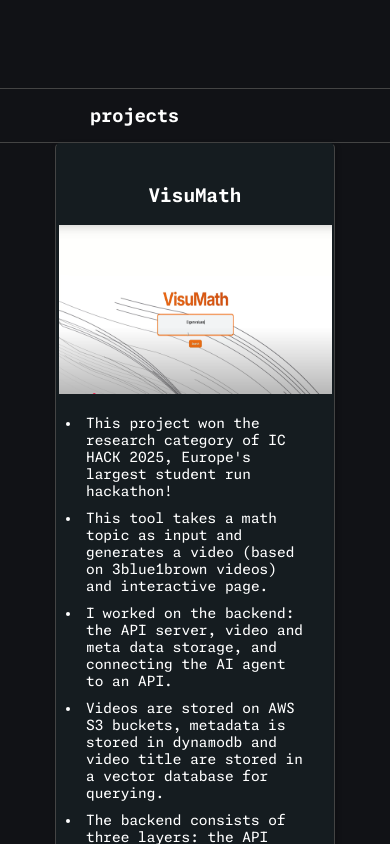
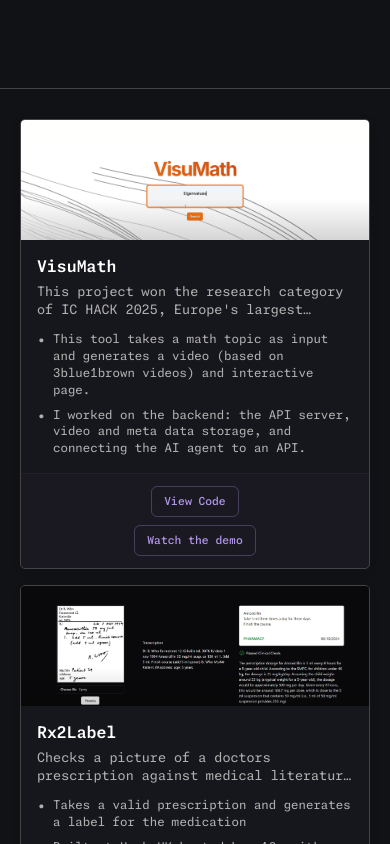
Before and after one commit to jaym-01/jellyware, a Next.js app: page / in a window 390 px wide. Shown: the part 2700-3544 px from the top of the page. Built offline with nearby package versions, Linux system fonts and the light colour scheme.

Commit message:
projects changed

```diff
--- a/src/components/Home/Projects/Projects.tsx
+++ b/src/components/Home/Projects/Projects.tsx
@@ -13,27 +13,29 @@
 }) {
   return (
     <section className={styles.projectWrapper} {...props}>
-      <h2>projects</h2>
       <div className={styles.projectGrid}>
         {projects.map((project, i) => (
           <motion.div
             key={i}
-            className={styles.projectContainer}
             initial={{
               opacity: 0,
+              y: 20,
             }}
             whileInView={{
               opacity: 1,
+              y: 0,
             }}
             transition={{
-              duration: 0.3 * ((i + 2) / 2),
-              ease: "easeInOut",
+              duration: 0.4,
+              delay: i * 0.1,
+              ease: "easeOut",
             }}
             viewport={{
               root: parentRef,
+              once: true,
             }}
           >
-            <ProjectBox project={project} />
+            <ProjectCard project={project} />
           </motion.div>
         ))}
       </div>
@@ -41,50 +43,44 @@
   );
 }
 
-function ProjectBox({ project }: { project: Project }) {
+function ProjectCard({ project }: { project: Project }) {
   return (
-    <div className={styles.projectBox}>
-      <h3
-        style={{
-          width: "100%",
-          textAlign: "center",
-        }}
-      >
-        {project.title}
-      </h3>
-      <div className={styles.imgWrapper}>
+    <div className={styles.projectCard}>
+      <div className={styles.projectHeader}>
         <Image
           src={`/projects/${project.img}`}
-          alt=""
-          width={1000}
-          height={1000}
-          style={{
-            height: "100%",
-            width: "auto",
-            maxWidth: "70vw",
-          }}
+          alt={project.title}
+          width={300}
+          height={150}
+          className={styles.projectImage}
         />
       </div>
-      <ul>
-        {project.description.map((txt, i) => (
-          <li key={i} style={{ padding: 5 }}>
-            {txt}
-          </li>
-        ))}
-      </ul>
 
-      <div className={styles.linkWrapper}>
+      <div className={styles.projectContent}>
+        <h3 className={styles.projectTitle}>{project.title}</h3>
+        <p className={styles.projectSubtitle}>{project.description[0]}</p>
+
+        <ul className={styles.projectDetails}>
+          {project.description.slice(1, 3).map((desc, i) => (
+            <li key={i}>{desc}</li>
+          ))}
+        </ul>
+      </div>
+
+      <div className={styles.projectFooter}>
         {project.src && (
-          <a href={project.src} target="_blank">
+          <a href={project.src} target="_blank" className={styles.projectLink}>
             View Code
           </a>
         )}
-        {project.extra_link && project.extra_link_text && (
-          <div style={{ flexGrow: "1", textAlign: "end" }}>
-            <a href={project.extra_link} target="_blank">
-              {project.extra_link_text}
-            </a>
-          </div>
+        {project.extra_link && (
+          <a
+            href={project.extra_link}
+            target="_blank"
+            className={styles.projectLink}
+          >
+            {project.extra_link_text || "Demo"}
+          </a>
         )}
       </div>
     </div>
--- a/src/styles/components/home/projects.module.scss
+++ b/src/styles/components/home/projects.module.scss
@@ -1,82 +1,196 @@
 @use "../../variables.module" as *;
 
-$px: $background-padding + 20px;
-
-.projectWrapper h2 {
-  padding-left: $px + 40px;
-  font-size: 18px;
+.projectWrapper {
+  position: relative;
+  width: 100%;
+  padding: 0;
+  border-top: none;
+  border-bottom: 1px solid $border-color;
 }
 
 .projectGrid {
-  display: flex;
-  flex-wrap: wrap;
-  row-gap: 40px;
+  padding: 40px calc($background-padding + 1px);
+  max-width: 1200px;
+  margin: 0 auto;
+  border-left: 1px solid $border-color;
+  border-right: 1px solid $border-color;
+  display: grid;
+  grid-template-columns: repeat(auto-fit, minmax(320px, 1fr));
+  gap: 24px;
+  align-items: stretch;
+  box-sizing: border-box;
 }
 
-.projectContainer {
-  flex: 1;
+.projectCard {
+  background: rgba(176, 149, 234, 0.03);
+  border: 1px solid $border-color;
+  border-radius: $rad;
   display: flex;
-  justify-content: center;
+  flex-direction: column;
+  transition: all 0.3s ease;
+  overflow: hidden;
+  box-shadow: 0 2px 8px rgba(0, 0, 0, 0.1);
+  height: 100%;
 
-  border-top: 1px solid $border-color;
-  border-bottom: 1px solid $border-color;
-
-  padding-left: $px;
-  padding-right: $px;
+  &:hover {
+    transform: translateY(-4px);
+    box-shadow: 0 8px 20px rgba(0, 0, 0, 0.15);
+    border-color: rgba(176, 149, 234, 0.3);
+  }
 }
 
-.projectBox {
-  border-radius: $rad;
-  background-color: $primaryColor;
-  padding: 25px;
-  box-shadow: 1px 2px 5px 1px rgba(0, 0, 0, 0.2);
-  transition: all 0.2s ease-in-out;
-
-  display: flex;
-  flex-direction: column;
-
-  width: 500px;
-
-  border-left: 1px solid $border-color;
-  border-right: 1px solid $border-color;
-  border-top: 1px solid transparent;
-  border-bottom: 1px solid transparent;
+.projectHeader {
+  width: 100%;
+  height: 150px;
+  overflow: hidden;
+  background: rgba(176, 149, 234, 0.05);
 }
 
-.projectBox:hover {
-  transform: translate(-5px, -5px);
-  box-shadow: 5px 5px 0px 0px rgba(0, 0, 0, 0.2);
-  border-top: 1px solid $border-color;
-  border-bottom: 1px solid $border-color;
+.projectImage {
+  width: 100%;
+  height: 100%;
+  object-fit: cover;
+  display: block;
+  transition: transform 0.3s ease;
 }
 
-.imgWrapper {
-  display: flex;
-  justify-content: center;
-  height: 20vh;
-  width: 100%;
+.projectContent {
+  padding: 20px;
+  flex: 1;
 }
 
-.linkWrapper {
-  flex-grow: 1;
-  display: flex;
-  align-items: flex-end;
+.projectTitle {
+  font-size: 18px;
+  font-weight: 600;
+  color: $text-primary;
+  margin: 0 0 6px 0;
+  line-height: 1.3;
 }
 
-.linkWrapper * {
-  color: #6fc7c0;
+.projectSubtitle {
+  font-size: 14px;
+  color: $text-secondary;
+  margin: 0 0 16px 0;
+  line-height: 1.4;
+  display: -webkit-box;
+  -webkit-line-clamp: 2;
+  line-clamp: 2;
+  -webkit-box-orient: vertical;
+  overflow: hidden;
+}
+
+.projectDetails {
+  list-style: none;
+  padding-left: 16px;
+  margin: 0;
+
+  li {
+    position: relative;
+    margin-bottom: 8px;
+    color: $text-secondary;
+    line-height: 1.4;
+    font-size: 13px;
+
+    &:before {
+      content: "•";
+      position: absolute;
+      left: -16px;
+      color: $text-secondary;
+      font-weight: 600;
+      font-size: 14px;
+    }
+
+    &:last-child {
+      margin-bottom: 0;
+    }
+  }
+}
+
+.projectFooter {
+  padding: 16px 20px;
+  display: flex;
+  gap: 12px;
+  justify-content: space-between;
+  align-items: center;
+  background: rgba(176, 149, 234, 0.02);
+  border-top: 1px solid rgba(176, 149, 234, 0.05);
+}
+
+.projectLink {
+  color: $purple-accent;
+  text-decoration: none;
+  font-size: 12px;
+  font-weight: 500;
+  padding: 6px 12px;
+  border: 1px solid rgba(176, 149, 234, 0.3);
+  border-radius: 6px;
+  transition: all 0.2s ease;
+  flex: 1;
+  text-align: center;
+
+  &:hover {
+    background: rgba(176, 149, 234, 0.1);
+    border-color: rgba(176, 149, 234, 0.5);
+    transform: translateY(-1px);
+  }
+}
+
+@media screen and (max-width: 980px) {
+  .projectGrid {
+    padding: 40px calc($background-padding + 20px);
+    border-left: none;
+    border-right: none;
+  }
+}
+
+@media screen and (max-width: 768px) {
+  .projectGrid {
+    padding: 24px calc($background-padding + 20px);
+    grid-template-columns: 1fr;
+    gap: 16px;
+  }
+
+  .projectHeader {
+    height: 120px;
+  }
+
+  .projectContent {
+    padding: 16px;
+  }
+
+  .projectTitle {
+    font-size: 16px;
+  }
+
+  .projectSubtitle {
+    font-size: 13px;
+    margin-bottom: 12px;
+  }
+
+  .projectDetails li {
+    font-size: 12px;
+  }
+
+  .projectFooter {
+    padding: 12px 16px;
+    flex-direction: column;
+    gap: 8px;
+  }
+
+  .projectLink {
+    font-size: 11px;
+    padding: 8px 12px;
+  }
 }
 
 @media screen and (max-width: 400px) {
-  .projectBox {
-    padding: 20px;
-    width: 280px;
-  }
-
-  .projectBox li {
-    font-size: 14px;
-  }
-  .projectBox ul {
-    padding-left: 5px;
+  .projectGrid {
+    padding: 30px 20px;
   }
 }
+
+@media screen and (min-width: 1200px) {
+  .projectGrid {
+    grid-template-columns: repeat(auto-fit, minmax(350px, 1fr));
+  }
+}
```
